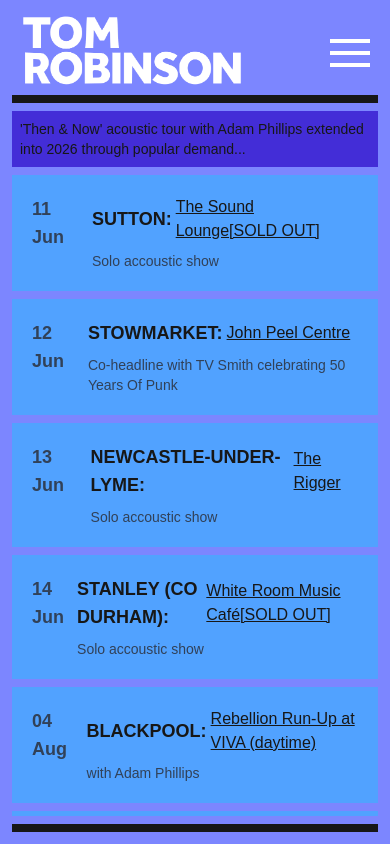
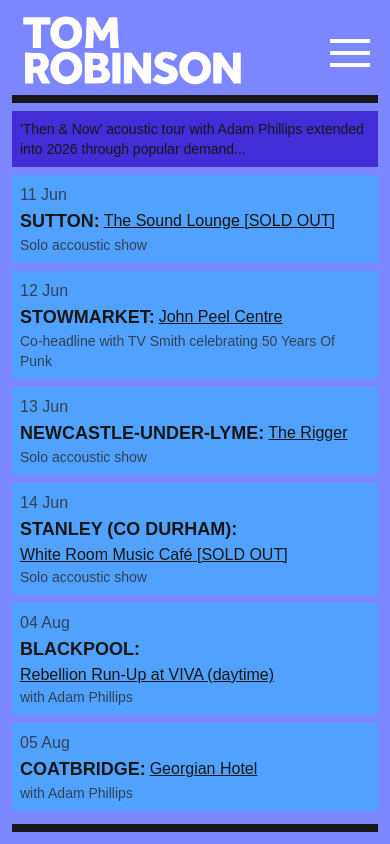
Before and after one commit to behradk90/tom-robinson-official, a Next.js app: page /gigs in a window 390 px wide. Built offline with nearby package versions, Linux system fonts and the light colour scheme.

Commit message:
Made responsive

```diff
--- a/src/app/gigs/page.tsx
+++ b/src/app/gigs/page.tsx
@@ -5,31 +5,35 @@
     <div className="space-y-2">
       {upcomingGigs.map((gig) => (
         <div
-          className="w-full bg-blue-400 p-5 flex space-x-1"
+          className="w-full bg-blue-400 p-2 md:p-5 flex space-x-1"
           key={gig.date + gig.venue}
         >
-          <div className="pr-2 text-lg font-semibold text-slate-700">
+          <div className="md:flex">
+            <div className="pr-2 md:text-xl text-slate-700 md:w-24">
               {gig.date}
             </div>
-          <div className="space-y-2">
-            <div className="flex items-center space-x-1">
-              <div className="text-lg font-bold">{gig.city.toUpperCase()}:</div>
+            <div className="md:space-y-2 w-full">
+              <div className="flex flex-wrap items-center gap-x-1 w-full">
+                <div className="text-lg font-bold">
+                  {gig.city.toUpperCase()}:
+                </div>
+
                 <a
-                href={gig.link}
+                  href={gig.link ?? undefined}
                   target="_blank"
                   className="underline hover:no-underline"
                 >
-                {gig.venue}
-                {gig.sale ? `[${gig.sale.toUpperCase()}]` : null}
+                  {gig.venue} {gig.sale ? `[${gig.sale.toUpperCase()}]` : null}
                 </a>
               </div>
               <div className="text-sm text-slate-700">{gig.extraDetails}</div>
             </div>
           </div>
+        </div>
       ))}
-      <div className="w-full flex space-x-8 bg-blue-400 p-2 py-8">
+      <div className="w-full space-y-4 md:space-y-0 md:flex space-x-8 bg-blue-400 p-4 py-8">
         <h2 className="text-xl font-semibold">Line Ups</h2>
-        <div className="space-y-4 divide-y col-span-2 max-w-80">
+        <div className="space-y-4 divide-y col-span-2">
           <h2 className="text-xl font-semibold">
             Tom Robinson Band (Full Band Show)
           </h2>
@@ -56,7 +60,7 @@
             </div>
           </div>
         </div>
-        <div className="space-y-4 divide-y col-span-2 max-w-80">
+        <div className="space-y-4 divide-y col-span-2">
           <h2 className="text-xl font-semibold">Acoustic Duo Show</h2>
           <div className="space-y-2 px-1">
             <div className="text-slate-700">
```
Lines whose indentation alone changed are shown as unchanged.
